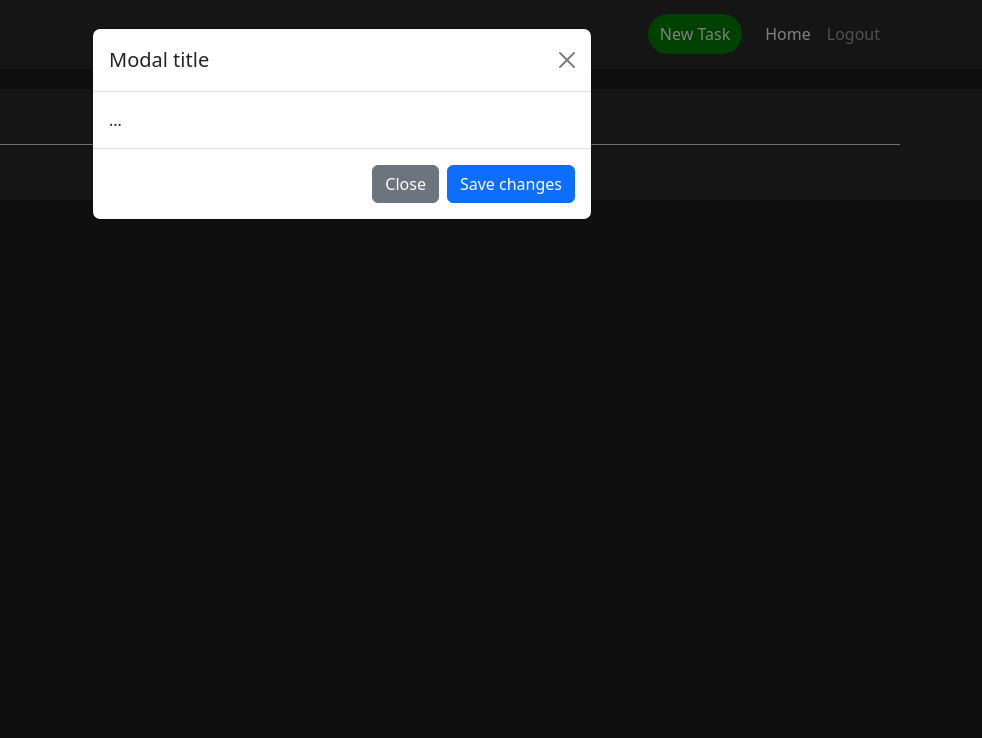
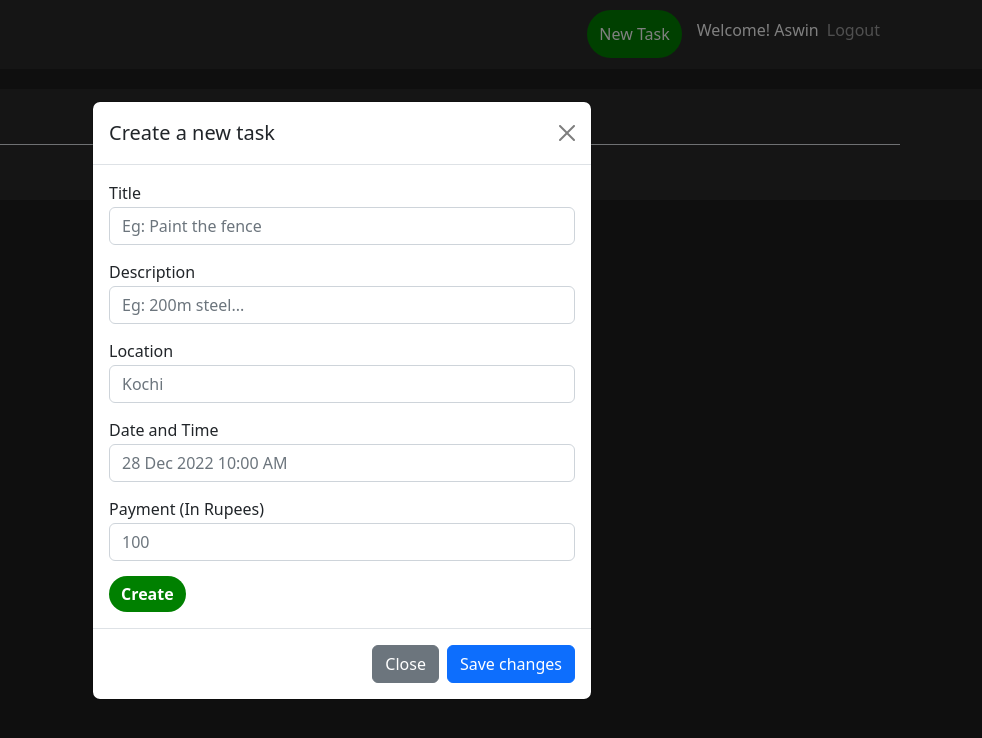
Before and after one commit to ashone77/easy-done, a plain HTML site: page portal-easyDone/dashboard.html in a window 1280 px wide. Both pictures are taken after a click on the button "New Task". Shown: the full height of the page, 298-1280 px from the left. Drawn offline with nearby package versions, Linux system fonts and the light colour scheme; no server answers.

Commit message:
task modal added fields

```diff
--- a/portal-easyDone/dashboard.html
+++ b/portal-easyDone/dashboard.html
@@ -9,12 +9,21 @@
   <link href="https://cdn.jsdelivr.net/npm/bootstrap@5.2.2/dist/css/bootstrap.min.css" rel="stylesheet"
     integrity="sha384-Zenh87qX5JnK2Jl0vWa8Ck2rdkQ2Bzep5IDxbcnCeuOxjzrPF/et3URy9Bv1WTRi" crossorigin="anonymous">
   <link rel="stylesheet" href="./styles/styles.css">
-
-
-<script src="//code.jquery.com/jquery-1.11.1.min.js"></script>
+  <script src="https://cdn.jsdelivr.net/npm/axios/dist/axios.min.js"></script>
+  <script src="//code.jquery.com/jquery-1.11.1.min.js"></script>
 
 </head>
+<script>
+  async function createTask(){
+    let url = "http://localhost:4002/api/v1/tasks/";
+    var tTitle = document.getElementById("task-title").value;
+    var tDescr = document.getElementById("decr").value;
+    var tLocation = document.getElementById("location").value;
+    var tPayment = document.getElementById("payment").value;
+    var tDateTime = document.getElementById("date-time").value;
 
+  }
+</script>
 <body>
   <!-- navbar -->
   <section class="header">
@@ -39,16 +48,16 @@
           <div class="collapse navbar-collapse" id="navbarSupportedContent">
 
             <ul class="navbar-nav ms-auto mb-2 mb-lg-0">
-              <button id="btn-new-task" type="submit" class="btn btn-primary btn-md rounded-pill"
-              data-bs-toggle="modal" data-bs-target="#exampleModal">New Task</button>
-
+              <button id="btn-new-task" type="submit" class="btn btn-primary btn-md rounded-pill" data-bs-toggle="modal"
+                data-bs-target="#exampleModal">New Task</button>
+              <p class="text-white mt-2">Welcome! Aswin</p>
               <!-- <li class="nav-item">
                         <button id="btn-new-task" type="submit" class="btn btn-primary btn-lg rounded-pill"
               onclick="">New Task</button>
                       </li> -->
-              <li class="nav-item">
+              <!-- <li class="nav-item">
                 <a class="nav-link active" aria-current="page" href="./dashboard.html">Home</a>
-              </li>
+              </li> -->
               <li class="nav-item">
                 <a class="nav-link" href="./index.html">Logout</a>
               </li>
@@ -63,14 +72,36 @@
   <div class="container">
     <!-- Modal -->
     <div class="modal fade" id="exampleModal" tabindex="-1" aria-labelledby="exampleModalLabel" aria-hidden="true">
-      <div class="modal-dialog">
+      <div class="modal-dialog modal-dialog-centered modal-dialog-scrollable">
         <div class="modal-content">
           <div class="modal-header">
-            <h5 class="modal-title" id="exampleModalLabel">Modal title</h5>
+            <h5 class="modal-title" id="exampleModalLabel">Create a new task</h5>
             <button type="button" class="btn-close" data-bs-dismiss="modal" aria-label="Close"></button>
           </div>
           <div class="modal-body">
-            ...
+            <form>
+              <div class="form-group">
+                <label for="formGroupExampleInput">Title</label>
+                <input type="text" class="form-control" id="task-title" placeholder="Eg: Paint the fence">
+              </div>
+              <div class="form-group">
+                <label for="formGroupExampleInput2">Description</label>
+                <input type="text" class="form-control" id="decr" placeholder="Eg: 200m steel...">
+              </div>
+              <div class="form-group">
+                <label for="formGroupExampleInput2">Location</label>
+                <input type="text" class="form-control" id="location" placeholder="Kochi">
+              </div>
+              <div class="form-group">
+                <label for="formGroupExampleInput2">Date and Time</label>
+                <input type="text" class="form-control" id="date-time" placeholder="28 Dec 2022 10:00 AM">
+              </div>
+              <div class="form-group">
+                <label for="formGroupExampleInput2">Payment (In Rupees)</label>
+                <input type="text" class="form-control" id="payment" placeholder="100">
+              </div>
+            </form>
+            <button id="btn-login" type="submit" class="btn btn-primary btn-md rounded-pill" onClick=createTask()>Create</button>
           </div>
           <div class="modal-footer">
             <button type="button" class="btn btn-secondary" data-bs-dismiss="modal">Close</button>
```
